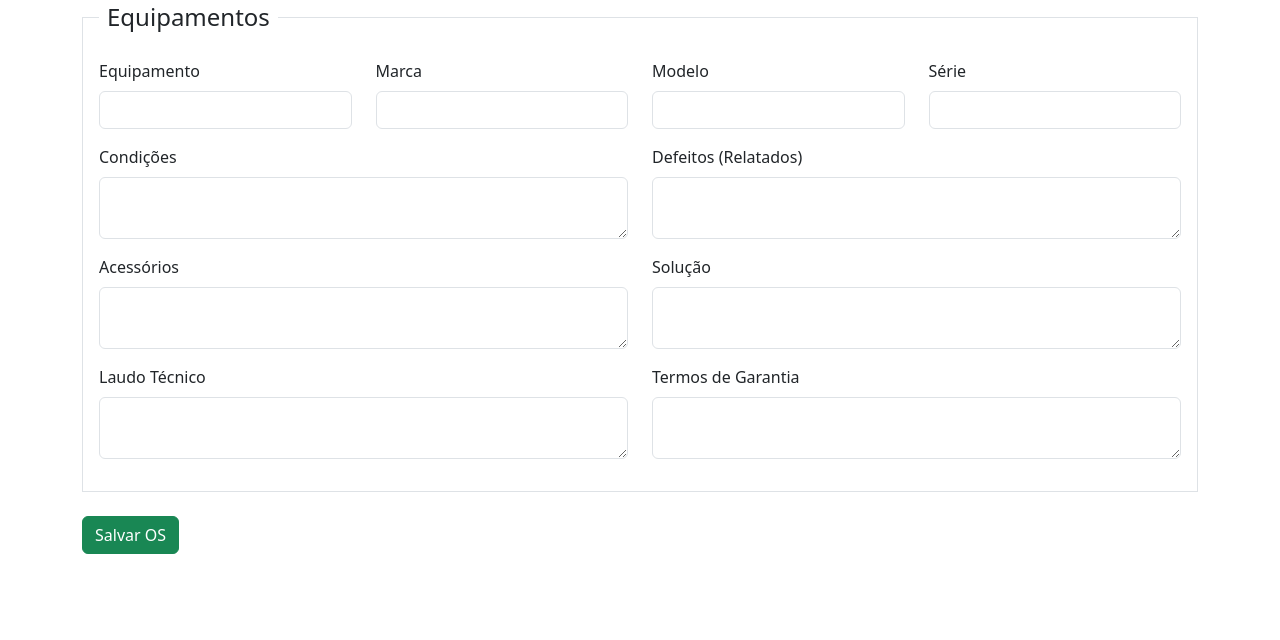
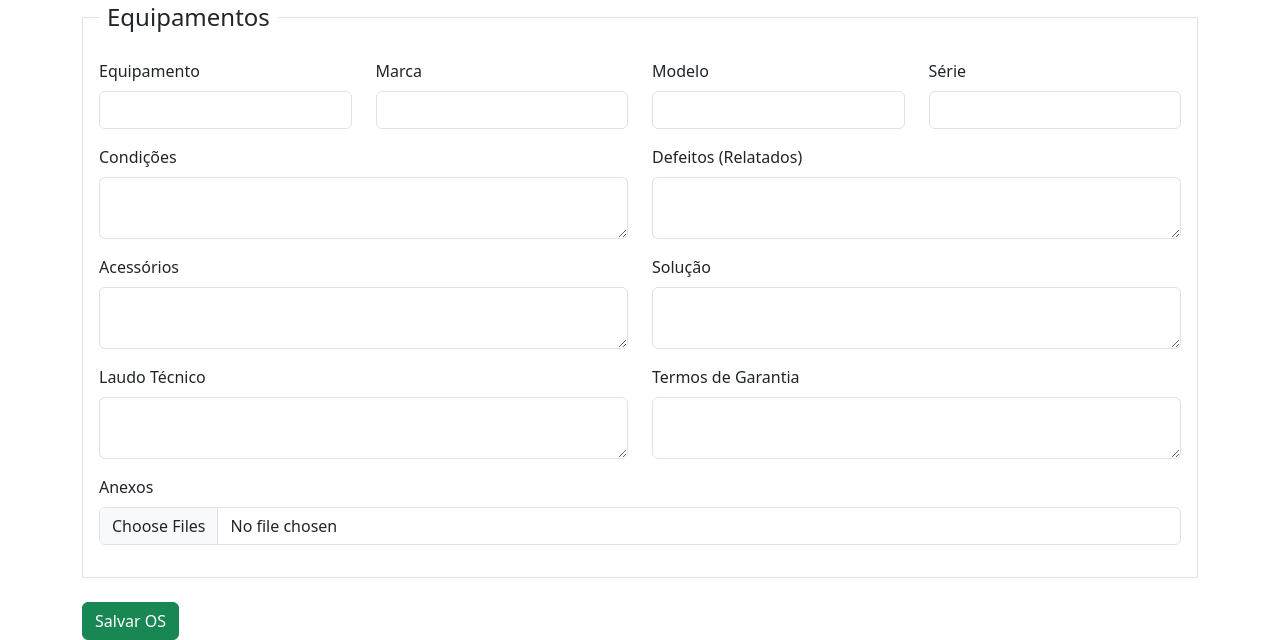
Before and after one commit to eugenio-oliveira/os_manager, a Django app: page /nova/ in a window 1280 px wide. Shown: the part 443-1083 px from the top of the page. Before the commit the page ends 997 px from the top, so only its background shows below. Run offline with Django 5.2, Linux system fonts and the light colour scheme; data comes from the database, SQL or seed files in the repository; both versions use the stored data as it was after the commit; some libraries are stand-ins or nearby versions.

Commit message:
adicionando arquivos para upload na nova os

```diff
--- a/ordem_servico/models.py
+++ b/ordem_servico/models.py
@@ -65,3 +65,12 @@ class OrdemServico(models.Model):
             if old.situacao == Situacao.FECHADA and self.situacao != Situacao.FECHADA:
                 raise ValueError("OS fechada não pode ser reaberta.")
         self.save()
+
+
+class Anexo(models.Model):
+    ordem_servico = models.ForeignKey(OrdemServico, related_name='anexos', on_delete=models.CASCADE)
+    arquivo = models.FileField(upload_to='anexos/')
+    descricao = models.CharField(max_length=255, blank=True)
+
+    def __str__(self):
+        return self.arquivo.name
--- a/ordem_servico/templates/ordem_servico/form.html
+++ b/ordem_servico/templates/ordem_servico/form.html
@@ -18,7 +18,7 @@
   <a href="{% url 'lista_ordens' %}" class="btn btn-secondary mb-3">← Voltar</a>
   <h2 class="mb-4">Nova Ordem de Serviço</h2>
 
-  <form method="post" id="ordemForm">
+  <form method="post" id="ordemForm" enctype="multipart/form-data">
     {% csrf_token %}
 
     <!-- Dados Gerais -->
@@ -114,6 +114,26 @@
           {{ form.termos_garantia|add_class:"form-control" }}
         </div>
       </div>
+
+      <div class="row mb-3">
+        <div class="col-md-12">
+          <label class="form-label">Anexos</label>
+          <input type="file" name="anexos" multiple class="form-control">
+        </div>
+      </div>
+
+      {% if ordem %}
+        <div class="mb-3">
+          <strong>Anexos existentes:</strong>
+          <ul>
+            {% for anexo in ordem.anexos.all %}
+              <li><a href="{{ anexo.arquivo.url }}" target="_blank">{{ anexo.arquivo.name|cut:"anexos/" }}</a></li>
+            {% empty %}
+              <li>Nenhum anexo enviado.</li>
+            {% endfor %}
+          </ul>
+        </div>
+      {% endif %}
     </fieldset>
 
     <button type="submit" class="btn btn-success">Salvar OS</button>
@@ -171,7 +191,7 @@
       }
     });
 
-    // Validação de CPF inline no formulário do modal
+    // Validação de CPF inline
     function validarCPF(cpf) {
       cpf = cpf.replace(/[^\d]+/g, '');
       if (cpf.length !== 11 || /^(\d)\1+$/.test(cpf)) return false;
@@ -187,17 +207,17 @@
       return resto === parseInt(cpf.substring(10, 11));
     }
 
-    $('#formNovoCliente input[name="cpf"]').on('input', function () {
+    $('#cpfInput').on('input', function () {
       const cpf = $(this).val();
       if (!validarCPF(cpf)) {
+        $('#cpfError').removeClass('d-none');
         $(this).addClass('is-invalid');
       } else {
+        $('#cpfError').addClass('d-none');
         $(this).removeClass('is-invalid');
       }
     });
   });
 </script>
-
-
 </body>
 </html>
--- a/ordem_servico/views.py
+++ b/ordem_servico/views.py
@@ -1,18 +1,20 @@
 from django.shortcuts import render, redirect, get_object_or_404
-from .models import OrdemServico, Cliente
-from .forms import OrdemServicoForm
 from django.contrib import messages
 from django.http import JsonResponse
 from django.db import IntegrityError
+from .models import OrdemServico, Cliente, Anexo
+from .forms import OrdemServicoForm
+
 
 def buscar_clientes_ajax(request):
-    termo = request.GET.get('q', '')
+    termo = request.GET.get('term', '')
     clientes = Cliente.objects.filter(nome__icontains=termo)[:10]
     results = [
         {'id': cliente.id, 'text': f"{cliente.nome} - {cliente.cpf}"}
         for cliente in clientes
     ]
     return JsonResponse({'results': results})
+
 
 def criar_cliente_ajax(request):
     if request.method == 'POST':
@@ -29,6 +31,9 @@ def criar_cliente_ajax(request):
         except IntegrityError:
             return JsonResponse({'erro': 'Erro ao salvar cliente.'}, status=400)
 
+    return JsonResponse({'erro': 'Requisição inválida.'}, status=400)
+
+
 def lista_ordens(request):
     ordens = OrdemServico.objects.all().order_by('-id')
     total_ordens = ordens.count()
@@ -43,34 +48,66 @@ def lista_ordens(request):
     }
     return render(request, 'ordem_servico/lista.html', context)
 
+
 def criar_ordem(request):
     if request.method == 'POST':
-        form = OrdemServicoForm(request.POST)
+        form = OrdemServicoForm(request.POST, request.FILES)
         if form.is_valid():
-            form.save()
+            ordem = form.save(commit=False)
+            ordem.criado_por = request.user  # Se for usar controle de autoria
+            ordem.save()
+
+            arquivos = request.FILES.getlist('anexos')
+            for arquivo in arquivos:
+                Anexo.objects.create(ordem_servico=ordem, arquivo=arquivo)
+
             messages.success(request, "Ordem de serviço criada com sucesso.")
             return redirect('lista_ordens')
+        else:
+            messages.error(request, "Corrija os erros abaixo.")
     else:
         form = OrdemServicoForm()
-    return render(request, 'ordem_servico/form.html', {'form': form, 'titulo': 'Nova Ordem de Serviço'})
+
+    return render(request, 'ordem_servico/form.html', {
+        'form': form,
+        'titulo': 'Nova Ordem de Serviço'
+    })
+
 
 def editar_ordem(request, ordem_id):
     ordem = get_object_or_404(OrdemServico, pk=ordem_id)
     if request.method == 'POST':
-        form = OrdemServicoForm(request.POST, instance=ordem)
+        form = OrdemServicoForm(request.POST, request.FILES, instance=ordem)
         if form.is_valid():
-            os = form.save(commit=False)
-            os.atualizado_por = request.user
-            os.save()
+            ordem = form.save(commit=False)
+            ordem.atualizado_por = request.user
+            ordem.save()
+
+            arquivos = request.FILES.getlist('anexos')
+            for arquivo in arquivos:
+                Anexo.objects.create(ordem_servico=ordem, arquivo=arquivo)
+
+            messages.success(request, "Ordem de serviço atualizada com sucesso.")
             return redirect('detalhar_ordem', ordem_id=ordem.id)
+        else:
+            messages.error(request, "Corrija os erros abaixo.")
     else:
         form = OrdemServicoForm(instance=ordem)
-    return render(request, 'ordem_servico/editar_ordem.html', {'form': form})
+
+    return render(request, 'ordem_servico/form.html', {
+        'form': form,
+        'titulo': f"Editar Ordem #{ordem.id}",
+        'ordem': ordem
+    })
+
 
 def detalhar_ordem(request, ordem_id):
     ordem = get_object_or_404(OrdemServico, pk=ordem_id)
+    anexos = ordem.anexos.all()
     vias = ["Cliente", "Empresa"]
+
     return render(request, 'ordem_servico/detalhe_ordem.html', {
         'ordem': ordem,
         'vias': vias,
+        'anexos': anexos
     })
```
Also changed, not shown: db.sqlite3.
